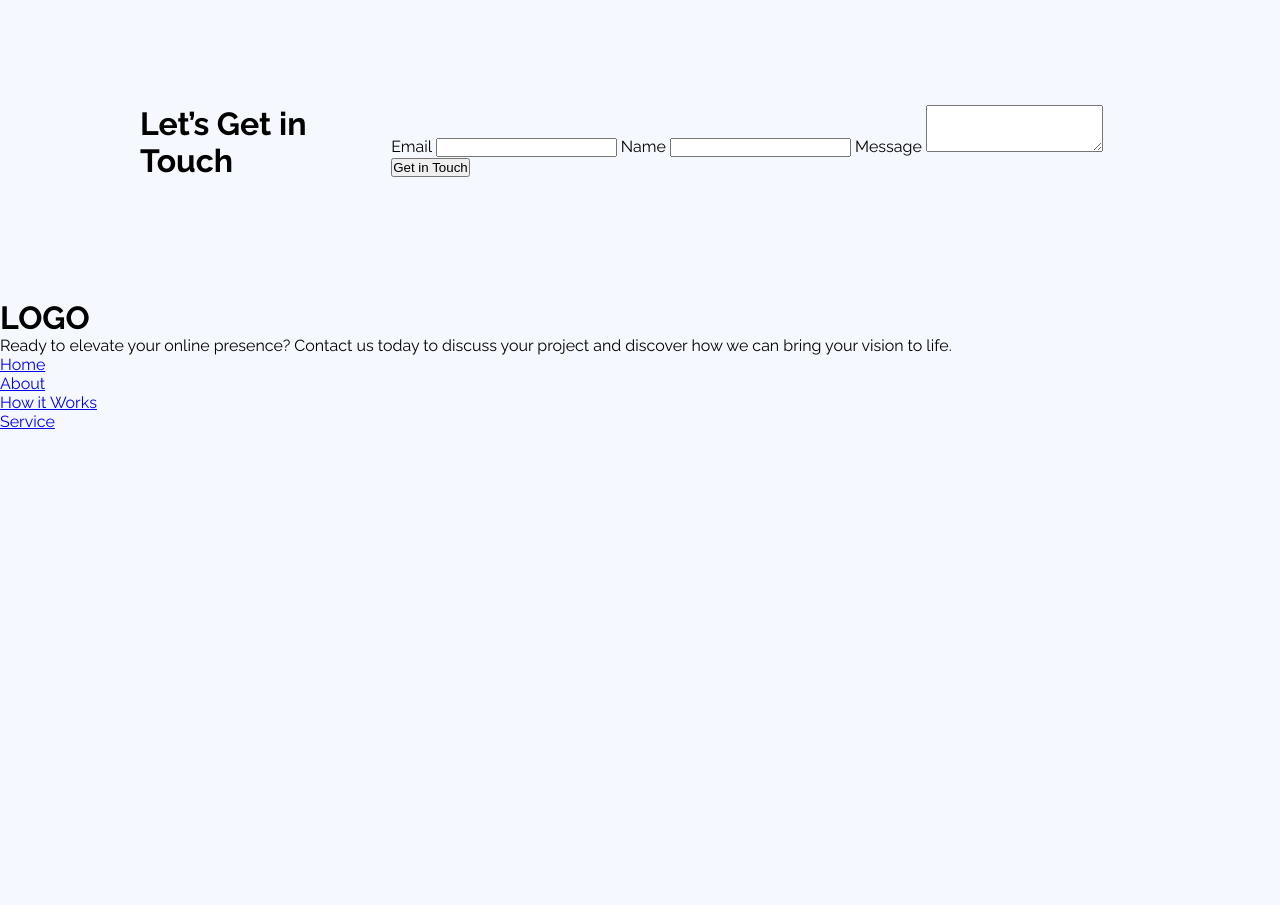
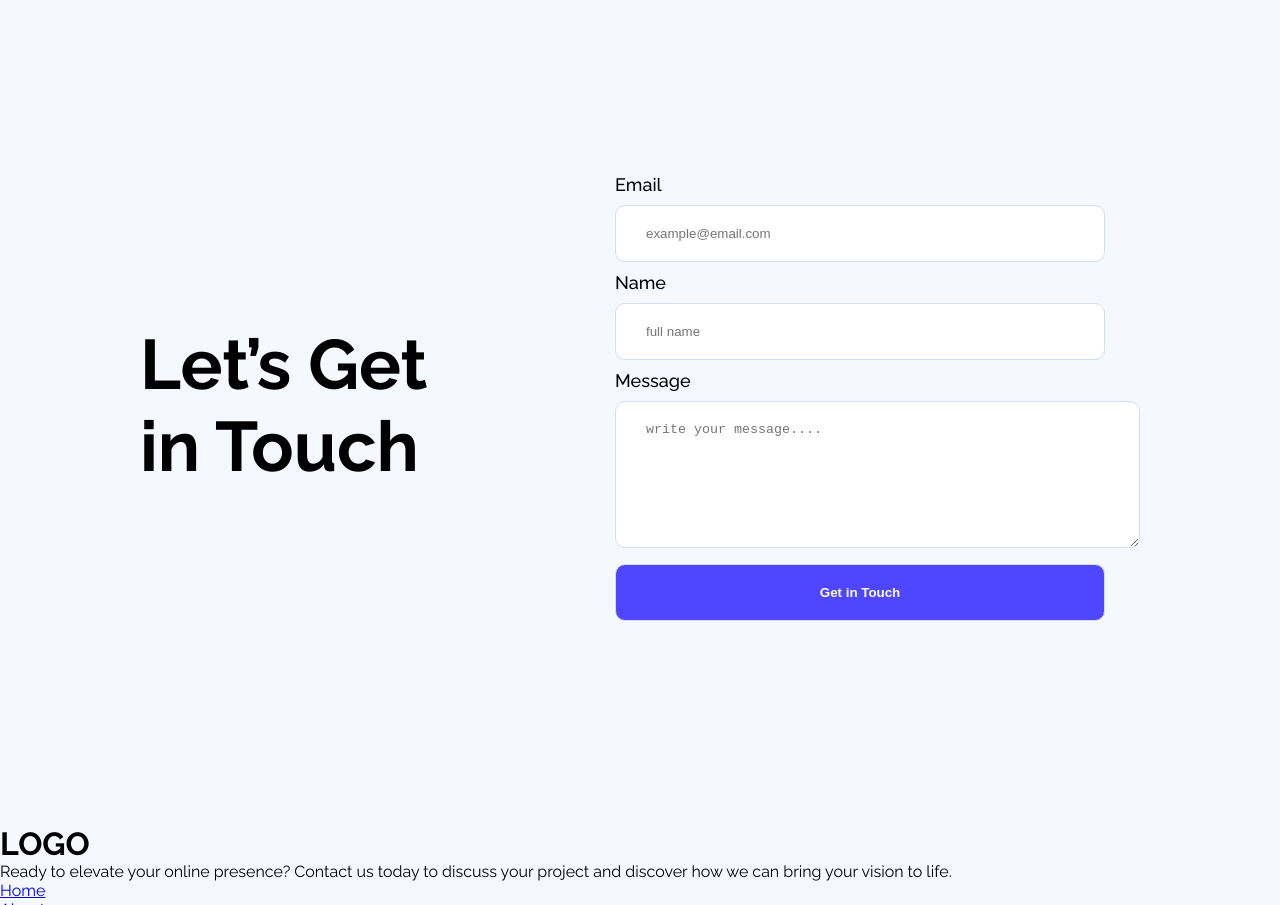
Before and after one commit to devShuvo25/B12A01-resources, a plain HTML site: page index.html in a window 1280 px wide. Shown: the part 2528-3433 px from the top of the page. Before the commit the page ends 2959 px from the top, so only its background shows below. Drawn offline with Linux system fonts and the light colour scheme.

Commit message:
user form styles added

```diff
--- a/index.html
+++ b/index.html
@@ -129,12 +129,12 @@
             <div class="user-form-right">
                 <form>
                     <label for="email">Email</label>
-                    <input type="email">
+                    <input type="email" placeholder="example@email.com">
                     <label for="name">Name</label>
-                    <input type="text">
+                    <input type="text" placeholder="full name">
                     <label for="text-area">Message</label>
-                    <textarea name="message" id="" rows="3"></textarea>
-                    <input type="button" value="Get in Touch">
+                    <textarea name="message" id="" rows="7" cols="56" placeholder="write your message...."></textarea>
+                    <input class="btn-input" type="button" value="Get in Touch">
                 </form>
             </div>
          </div>
--- a/style/style.css
+++ b/style/style.css
@@ -172,3 +172,35 @@ height:365px;
 width: 100%;
 border-radius: 48px;
 }
+/* user form section styling started from here */
+.user-form-section{
+  height: 600px;
+  gap:115px;
+  align-items: center;
+}
+.user-form-left h1{
+  font-size: 70px;
+}
+form label{
+  font-weight:500;
+  font-size: 18px;
+}
+form input,textarea{
+  display: block;
+}
+form input{
+  width:490px;
+  padding:20px 30px;
+  border:1px solid #D6DDED;
+  border-radius: 10px;
+  margin: 10px 0;
+}
+form textarea{
+  padding:20px 30px;
+  border:1px solid #D6DDED;
+  border-radius: 10px;
+  margin: 10px 0;
+}
+.btn-input{
+  background-color:rgb(78, 71, 255);margin:16px 0; padding:20px 30px;;color: #FFFF; font-weight:bold; border-radius: 10px;
+}
```
